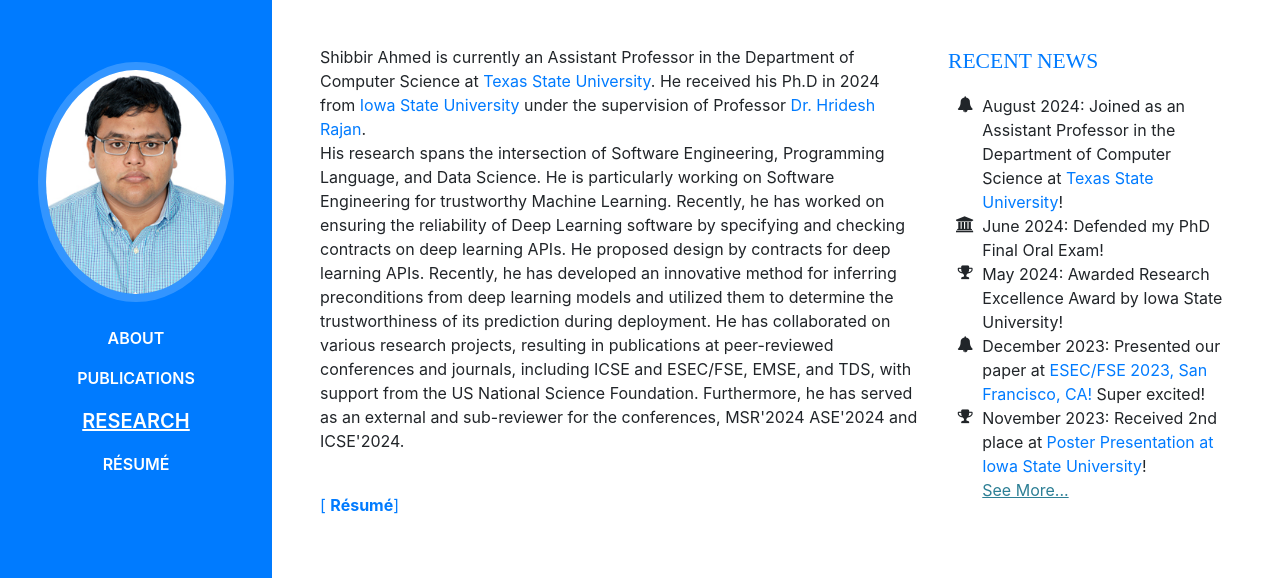
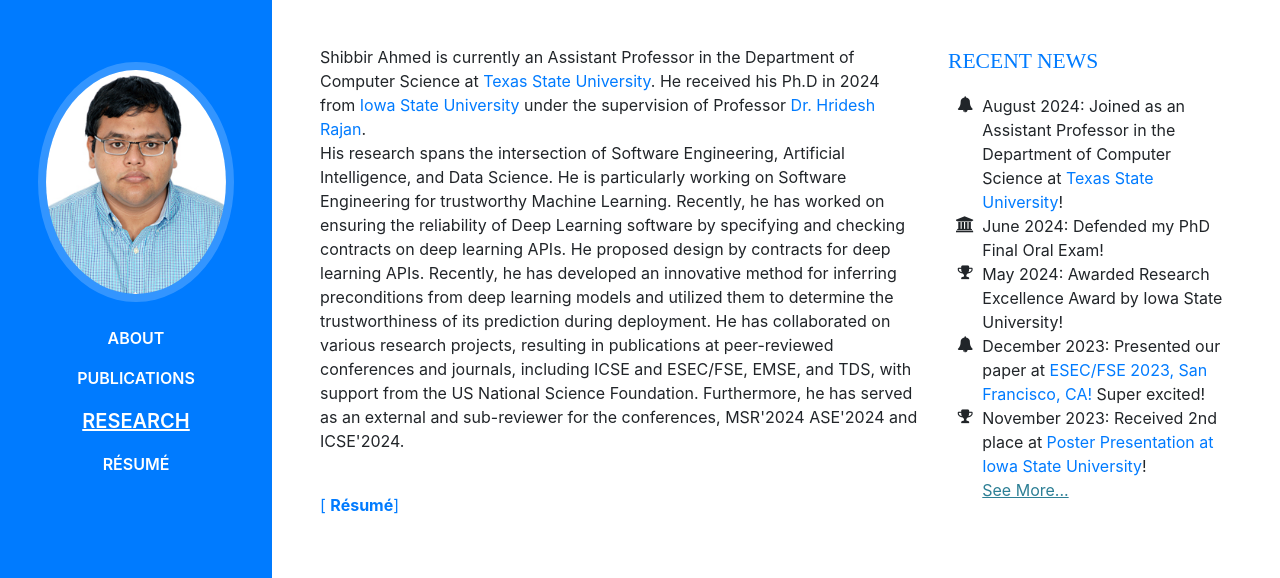
Before and after one commit to shibbirtanvin/portfolio, a website with bundled scripts: page index.html in a window 1280 px wide. Shown: the part 131-709 px from the top of the page. Built offline with nearby package versions, Linux system fonts and the light colour scheme; a web font is replaced by a local one.

Commit message:
Update index.html

```diff
--- a/index.html
+++ b/index.html
@@ -118,7 +118,7 @@
                     <div class="col-lg-8 col-md-8 col-sm-12">
                         <p>Shibbir Ahmed is currently an Assistant Professor in the Department of Computer Science at <a href="https://cs.txst.edu/" target="_blank">Texas State University</a>. He received his Ph.D in 2024 from <a href="https://www.cs.iastate.edu/" target="_blank">Iowa State University</a> under the supervision of Professor <a href="https://hridesh.github.io/" target="_blank"> Dr. Hridesh Rajan</a>.
                             <br>
-                            His research spans the intersection of Software Engineering, Programming Language, and Data Science. He is particularly working on Software Engineering for trustworthy Machine Learning. Recently, he has worked on ensuring the reliability of Deep Learning software by specifying and checking contracts on deep learning APIs. He proposed design by contracts for deep learning APIs. Recently, he has developed an innovative method for inferring preconditions from deep learning models and utilized them to determine the trustworthiness of its prediction during deployment. He has collaborated on various research projects, resulting in publications at peer-reviewed conferences and journals, including ICSE and ESEC/FSE, EMSE, and TDS, with support from the US National Science Foundation. Furthermore, he has served as an external and sub-reviewer for the conferences, MSR'2024 ASE'2024 and ICSE'2024.
+                            His research spans the intersection of Software Engineering, Artificial Intelligence, and Data Science. He is particularly working on Software Engineering for trustworthy Machine Learning. Recently, he has worked on ensuring the reliability of Deep Learning software by specifying and checking contracts on deep learning APIs. He proposed design by contracts for deep learning APIs. Recently, he has developed an innovative method for inferring preconditions from deep learning models and utilized them to determine the trustworthiness of its prediction during deployment. He has collaborated on various research projects, resulting in publications at peer-reviewed conferences and journals, including ICSE and ESEC/FSE, EMSE, and TDS, with support from the US National Science Foundation. Furthermore, he has served as an external and sub-reviewer for the conferences, MSR'2024 ASE'2024 and ICSE'2024.
 
                         </p>
                         <br>
```
